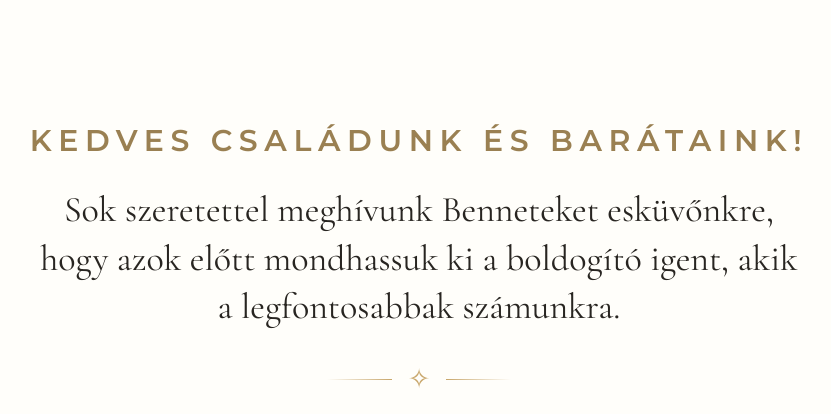
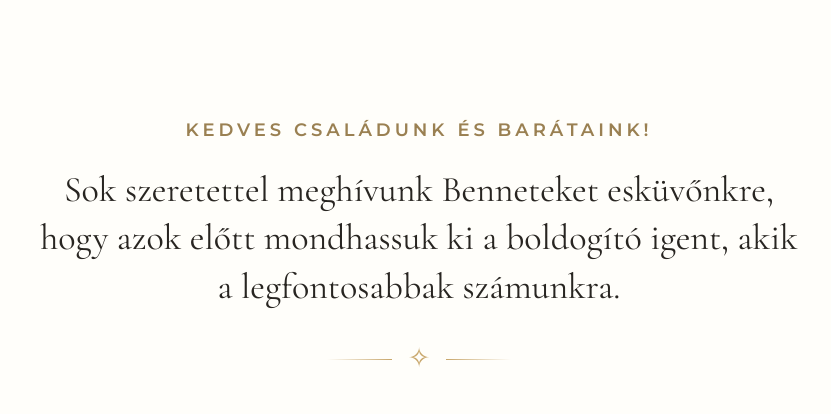
Before and after one commit to Chriskov92/eskuvo, a plain HTML site: page index.html in a window 1280 px wide. Shown: the part 790-1204 px from the top of the page, without its empty margins (221-1052 px from the left). Drawn offline with nearby package versions, Linux system fonts and the light colour scheme.

Commit message:
Update style.css

```diff
--- a/style.css
+++ b/style.css
@@ -11,7 +11,7 @@ a{color:inherit}
 .nav-brand span{color:var(--gold);font-style:italic}
 .nav-links{display:flex;gap:28px}.nav-links a{font-size:10px;letter-spacing:.13em;text-decoration:none;text-transform:uppercase;color:var(--muted)}
 .hero-content{position:relative;z-index:1;text-align:center;margin:auto;width:min(850px,90%);padding:125px 0 80px}
-.eyebrow{font-size:30px;letter-spacing:.22em;font-weight:600;color:#9a8052;margin:0 0 20px}
+.eyebrow{font-size:18px;letter-spacing:.22em;font-weight:600;color:#9a8052;margin:0 0 20px}
 .names{display:flex;flex-direction:column;align-items:center;font-family:"Cormorant Garamond",serif;font-size:clamp(48px,7vw,75px);font-weight:500;line-height:.85;letter-spacing:.045em;text-transform:uppercase}
 .names .ampersand{font-size:.75em;font-weight:400;color:var(--gold);font-style:italic;line-height:1.05}
 .gold-rule{display:flex;align-items:center;justify-content:center;gap:16px;color:var(--gold);margin:27px auto 20px}
```
